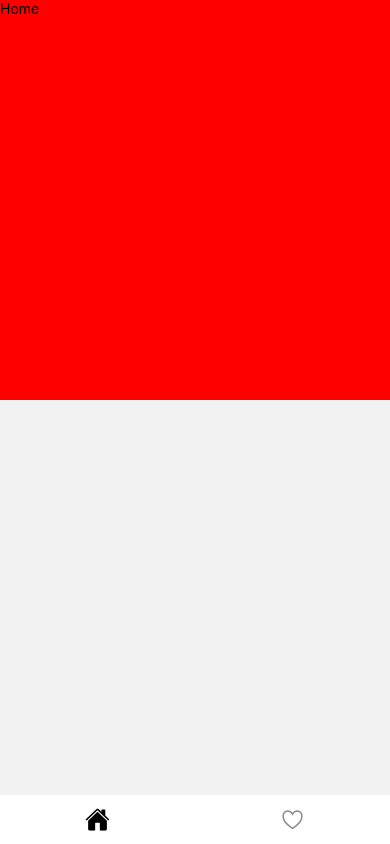
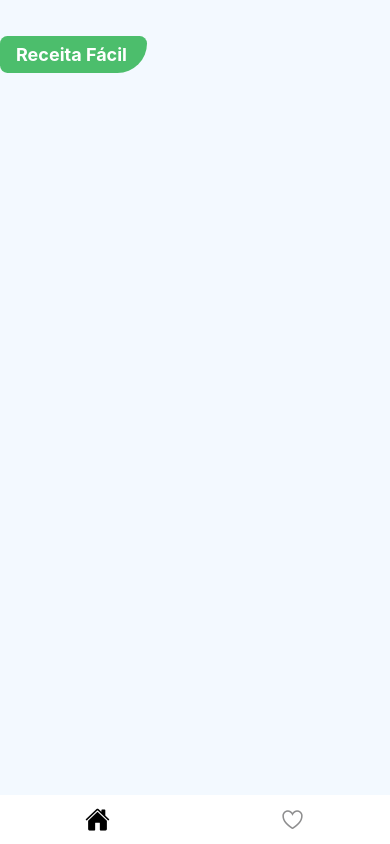
Before and after one commit to Adrianodbs/Receitas-react-native, a React Native app: screen /HomeTab in a window 390 px wide. Built offline with nearby package versions, Linux system fonts and the light colour scheme.

Commit message:
Criando Logo

```diff
--- /dev/null
+++ b/src/components/logo/index.js
@@ -0,0 +1,31 @@
+import { View, Text, StyleSheet } from 'react-native'
+
+function Logo() {
+  return (
+    <View style={styles.logoArea}>
+      <Text style={styles.logo}>Receita Fácil</Text>
+    </View>
+  )
+}
+
+const styles = StyleSheet.create({
+  logoArea: {
+    backgroundColor: '#4cbe6c',
+    alignSelf: 'flex-start',
+    padding: 8,
+    paddingLeft: 16,
+    paddingRight: 20,
+    borderTopRightRadius: 8,
+    borderBottomLeftRadius: 8,
+    borderTopLeftRadius: 8,
+    borderBottomRightRadius: 32,
+    marginBottom: 8
+  },
+  logo: {
+    fontSize: 18,
+    fontWeight: 'bold',
+    color: '#fff'
+  }
+})
+
+export default Logo
--- a/src/pages/home/index.js
+++ b/src/pages/home/index.js
@@ -1,17 +1,21 @@
-import { View, Text, StyleSheet } from 'react-native'
+import { View, Text, StyleSheet, SafeAreaView } from 'react-native'
+import Logo from '../../components/logo'
 
 export function Home() {
   return (
-    <View style={styles.container}>
-      <Text>Home</Text>
-    </View>
+    <SafeAreaView style={styles.container}>
+      <Logo />
+    </SafeAreaView>
   )
 }
 
 const styles = StyleSheet.create({
   container: {
-    backgroundColor: 'red',
-    height: 400
+    flex: 1,
+    backgroundColor: '#f3f9ff',
+    paddingTop: 36,
+    paddingStart: 14,
+    paddingEnd: 14
   },
   title: {
     fontSize: 24,
```
